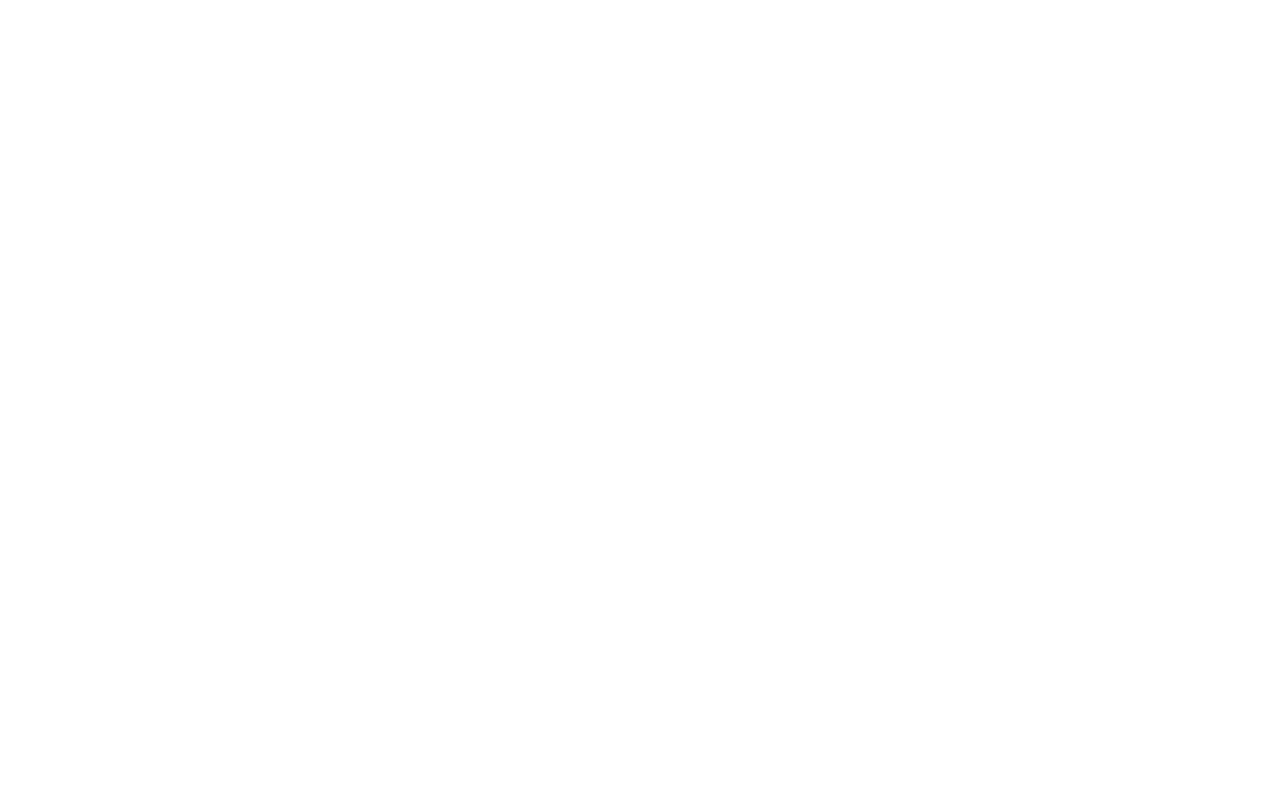
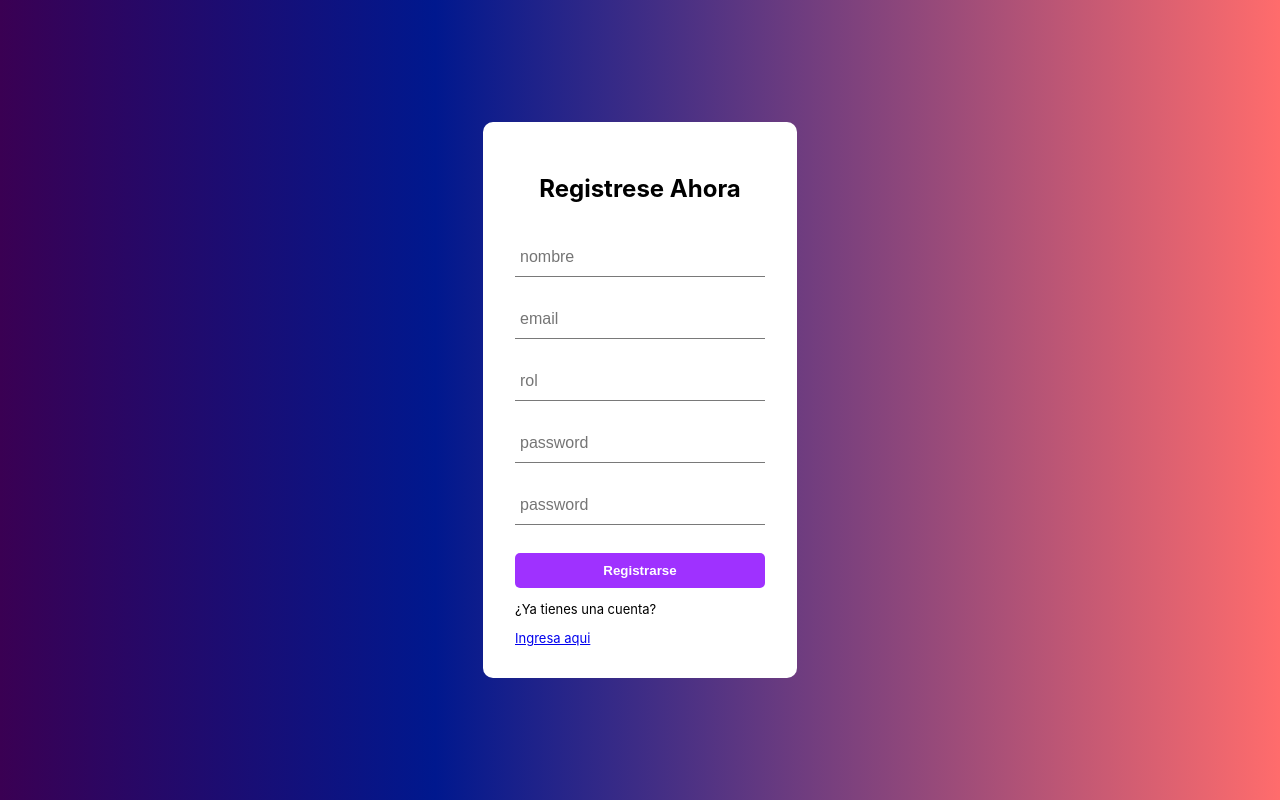
Before and after one commit to romariou76/Rizeni-Project-Management-Application, a React (Create React App) app in the folder client/: page / in a window 1280 px wide. Built offline with nearby package versions, Linux system fonts and the light colour scheme.

Commit message:
feat: He agregado las estructura/stilos iniciales de los formularios de login y registro

```diff
--- a/client/src/App.css
+++ b/client/src/App.css
@@ -0,0 +1,6 @@
+.App-header{
+    /* background: rgb(58,0,83); */
+    background: linear-gradient(90deg, rgba(58,0,83,1) 0%, rgba(0,24,142,1) 34%, rgba(255,108,108,1) 100%);
+    /* background: linear-gradient(90deg, rgba(58,0,83,1) 0%, rgba(0,24,142,1) 40%, rgba(166,128,255,1) 100%); */
+    /* background-image: linear-gradient(110deg, #ff9f52 0, #ff905f 8.33%, #ff806a 16.67%, #ff6f72 25%, #ff5e78 33.33%, #ff4d7a 41.67%, #f23c78 50%, #d42e74 58.33%, #b92371 66.67%, #a01d6e 75%, #8b1a6c 83.33%, #781a6a 91.67%, #671c6a 100%); */
+}
--- a/client/src/App.js
+++ b/client/src/App.js
@@ -1,10 +1,14 @@
 import './App.css';
+import Login from './components/Login';
+import Register from './components/Register';
 
 function App() {
   return (
     <div className="App">
       <header className="App-header">
-
+       {/* <Login/> */}
+      <Register/>
+       {/* <Dashboard /> */}
       </header>
     </div>
   );
--- /dev/null
+++ b/client/src/components/Login.js
@@ -0,0 +1,30 @@
+import React from 'react';
+import '../styles/Login.css'
+
+function Login(){
+    return(
+        <div className='login-container'>
+            <form>
+                <div className='login-form'>
+                    <h2>Inicie Sesion</h2>
+                    <div className='grupo'>
+                        <input required/>
+                        <label>Email</label>
+                    </div>
+
+                    <div className='grupo'>
+                        <input required/>
+                        <label>password</label>
+                    </div>
+                        <br></br>
+                    <button>Ingresar</button>
+
+                    <p>¿No tienes una cuenta?</p>
+                    <a href='#register'>Registrate aqui</a>
+                </div>
+            </form>
+        </div>
+    )
+}
+
+export default Login;
--- /dev/null
+++ b/client/src/components/Register.js
@@ -0,0 +1,65 @@
+import "../styles/Register.css";
+
+function Register() {
+  return (
+    <div className="register-container">
+      <form>
+        <div className="register-form">
+          <h2>Registrese Ahora</h2>
+
+          {/* <div className='grupo-reg'>
+                        <input required/>
+                        <label>Nombre</label>
+          </div>
+          <div className='grupo-reg'>
+                        <input required/>
+                        <label>Email</label>
+          </div>
+
+          <div className='grupo-reg'>
+                        <input required/>
+                        <label>Rol</label>
+          </div>
+
+          <div className='grupo-reg'>
+                        <input required/>
+                        <label>Password</label>
+          </div>
+
+          <div className='grupo-reg'>
+                        <input required/>
+                        <label>Confirm Password</label>
+          </div> */}
+
+
+          <div className='grupo-reg'>
+                        <input required placeholder="nombre"/>
+          </div>
+          <div className='grupo-reg'>
+                        <input required placeholder="email"/>
+          </div>
+
+          <div className='grupo-reg'>
+                        <input required placeholder="rol"/>
+          </div>
+
+          <div className='grupo-reg'>
+                        <input required placeholder="password"/>
+          </div>
+
+          <div className='grupo-reg'>
+                        <input required placeholder="password"/>
+          </div>
+
+
+          <br></br>
+            <button>Registrarse</button>
+          <p>¿Ya tienes una cuenta?</p>
+          <a href="#register">Ingresa aqui</a>
+        </div>
+      </form>
+    </div>
+  );
+}
+
+export default Register;
--- /dev/null
+++ b/client/src/styles/Login.css
@@ -0,0 +1,73 @@
+.login-container{
+    width: 100%;
+    height: 100vh;
+    display: flex;
+    justify-content: center;
+    align-items: center;
+}
+
+.login-form{
+    display: flex;
+    flex-direction: column;
+    width: 250px;
+    height: auto;
+    padding: 2rem;
+    background-color: white;
+    border-radius: 10px;
+}
+
+.login-form h2{
+    text-align: center;
+}
+
+.login-form input{
+    font-size: 16px;
+    padding: 10px 10px 10px 5px;
+    display: block;
+    width: 100%;
+    border: none;
+    border-bottom: 1px solid #797979;
+    background: transparent;
+    outline: none;
+    display: block;
+}
+
+.grupo label{
+    color: rgb(129, 129, 129);
+    font-size: 15px;
+    position: absolute;
+    bottom: 0;
+    left: 5px;
+    top: 10px;
+    transition: 0.5s ease-in-out all;
+    pointer-events: none;
+}
+
+.grupo input:focus{
+    border-bottom: 1px solid #000dff;
+}
+
+.grupo input:focus~label,
+.grupo input:valid~label{
+    top: -14px;
+    font-size: 12px;
+    color: blue;
+}
+
+.grupo{
+    position: relative;
+    margin: 15px 15px 8px 0px;
+}
+
+.login-form button{
+    background-color: rgb(118, 49, 255);
+    color: white;
+    border: 0;
+    border-radius: 5px;
+    padding: 10px;
+    font-weight: bold;
+}
+
+.login-form p, a{
+    font-size: 13px;
+}
--- /dev/null
+++ b/client/src/styles/Register.css
@@ -0,0 +1,73 @@
+.register-container{
+    width: 100%;
+    height: 100vh;
+    display: flex;
+    justify-content: center;
+    align-items: center;
+}
+
+.register-form{
+    display: flex;
+    flex-direction: column;
+    width: 250px;
+    height: auto;
+    padding: 2rem;
+    background-color: white;
+    border-radius: 10px;
+}
+
+.register-form h2{
+    text-align: center;
+}
+
+.register-form input{
+    font-size: 16px;
+    padding: 10px 10px 10px 5px;
+    display: block;
+    width: 100%;
+    border: none;
+    border-bottom: 1px solid #797979;
+    background: transparent;
+    outline: none;
+    display: block;
+}
+
+.grupo-reg{
+    position: relative;
+    margin: 15px 15px 8px 0px;
+}
+
+/* .grupo-reg label{
+    color: rgb(129, 129, 129);
+    font-size: 15px;
+    position: absolute;
+    bottom: 0;
+    left: 5px;
+    top: 10px;
+    transition: 0.5s ease-in-out all;
+    pointer-events: none;
+} */
+
+.grupo-reg input:focus{
+    border-bottom: 1px solid #000dff;
+}
+
+/* .grupo-reg input:focus~label,
+.grupo-reg input:valid~label{
+    top: -10px;
+    font-size: 12px;
+    color: blue;
+} */
+
+.register-form button{
+    background-color: rgb(159, 49, 255);
+    color: white;
+    border: 0;
+    border-radius: 5px;
+    padding: 10px;
+    font-weight: bold;
+}
+
+.register-form p, a{
+    font-size: 13px;
+}
```
Also changed, not shown: client/src/components/Navbar.js (added, +14 -0 lines).
